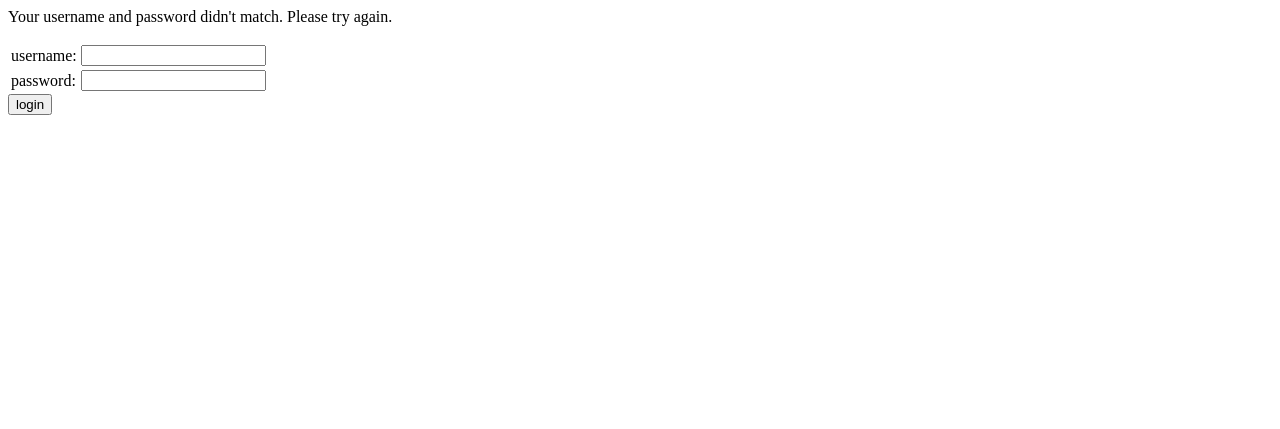
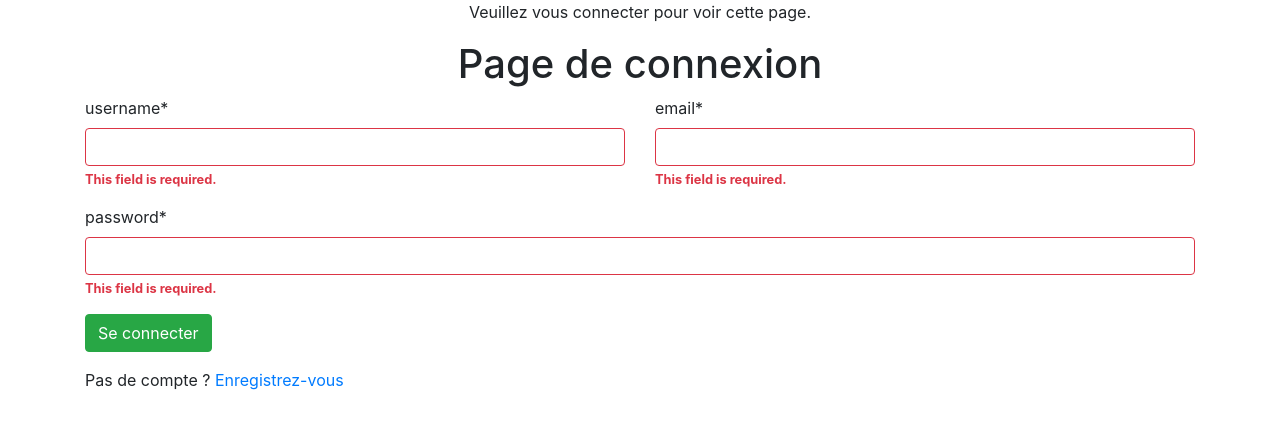
Before and after one commit to Ghazi92e/P8_OC_atie_ghazi, a Django app: page /users/login/ in a window 1280 px wide. Shown: the top 429 px of the page. Run offline with Django 3.2, Linux system fonts and the light colour scheme; parts of the project's set-up code (start-up, migrations or seed data) failed here and were passed over; some libraries are stand-ins or nearby versions.

Commit message:
add crispy forms

```diff
--- a/users/templates/users/login.html
+++ b/users/templates/users/login.html
@@ -1,29 +1,35 @@
+<!--
 {% if form.errors %}
     <p>Your username and password didn't match. Please try again.</p>
 {% endif %}
+-->
 
-{% if next %}
-    {% if user.is_authenticated %}
-    <p>Your account doesn't have access to this page. To proceed,
-    please login with an account that has access.</p>
-    {% else %}
-    <p>Please login to see this page.</p>
-    {% endif %}
+{% load crispy_forms_tags %}
+<link rel="stylesheet" href="https://stackpath.bootstrapcdn.com/bootstrap/4.1.3/css/bootstrap.min.css" integrity="sha384-MCw98/SFnGE8fJT3GXwEOngsV7Zt27NXFoaoApmYm81iuXoPkFOJwJ8ERdknLPMO" crossorigin="anonymous">
+<script src="https://stackpath.bootstrapcdn.com/bootstrap/4.1.3/js/bootstrap.min.js" integrity="sha384-ChfqqxuZUCnJSK3+MXmPNIyE6ZbWh2IMqE241rYiqJxyMiZ6OW/JmZQ5stwEULTy" crossorigin="anonymous"></script>
+
+{% if user.is_authenticated != true %}
+    <p class="text-center">Veuillez vous connecter pour voir cette page.</p>
 {% endif %}
 
-<form method="post" action="">
-{% csrf_token %}
-<table>
-<tr>
-    <td>{{ form.username.label_tag }}</td>
-    <td>{{ form.username }}</td>
-</tr>
-<tr>
-    <td>{{ form.password.label_tag }}</td>
-    <td>{{ form.password }}</td>
-</tr>
-</table>
+<title>Connexion</title>
 
-<input type="submit" value="login">
-<input type="hidden" name="next" value="{{ next }}">
-</form>
+<h1 class="text-center">Page de connexion</h1>
+
+<div class="container">
+    <form method="post" action="">
+        {% csrf_token %}
+        <div class="row">
+            <div class="col-6">
+                {{ form.username|as_crispy_field }}
+            </div>
+            <div class="col-6">
+                {{ form.email|as_crispy_field }}
+            </div>
+        </div>
+        {{ form.password|as_crispy_field }}
+        <input type="submit" value="Se connecter" class="btn btn-success">
+        <input type="hidden" name="next" value="{{ next }}">
+    </form>
+        <p>Pas de compte ? <a href="/users/register">Enregistrez-vous</a></p>
+</div>
```
Also changed, not shown: users/templates/users/register.html (+23 -24 lines).
